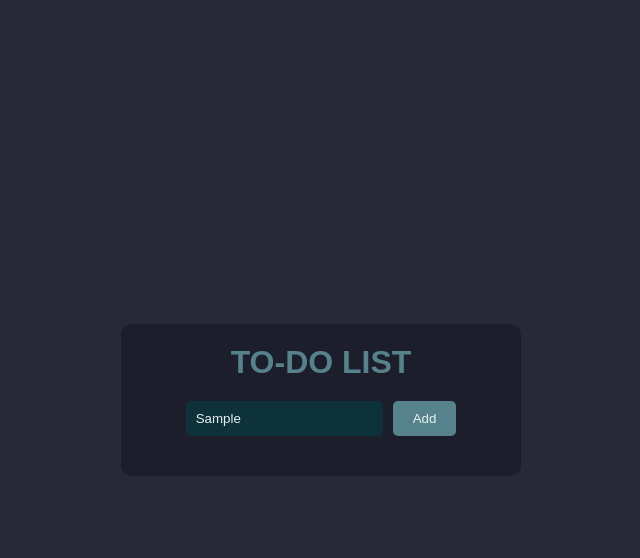
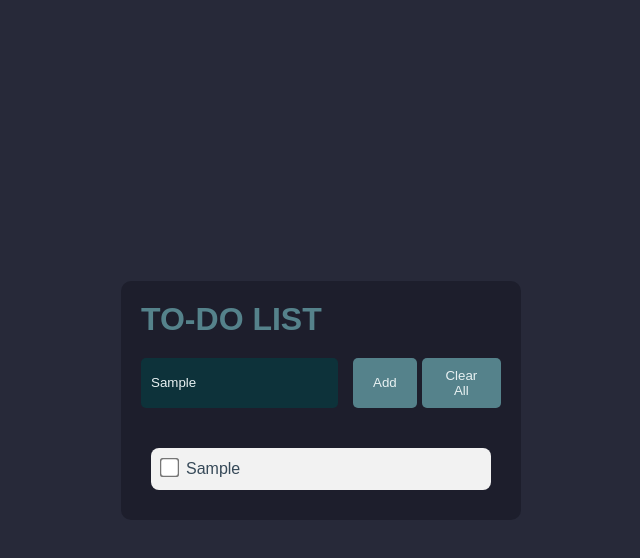
Before and after one commit to blunderdog93/TO-DO-list, a plain HTML site: page index.html in a window 1280 px wide. Both pictures are taken after typing "Sample" into the empty fields and a click on the button "Add". Shown: the whole page, without its empty margins (319-959 px from the left). Drawn offline with Linux system fonts and the light colour scheme.

Commit message:
Added the script for the to do list and modified some HTML and styling and the basic is done

```diff
--- a/index.html
+++ b/index.html
@@ -10,12 +10,14 @@
     <div class="container">
         <h1>TO-DO LIST</h1>
         <div class="input-container">
-            <input type="text" id="task-input" placeholder="Add a new task...">
-            <button id="add-task-btn">Add</button>
+            <input type="text" id="task-input" placeholder="Add a new task..." onkeypress="addTaskOnEnter(event)">
+            <button id="add-task-btn" onclick="addTask()">Add</button>
+            <button id="clear-tasks-btn" onclick="clearTasks()">Clear All</button>
         </div>
         <ul id="task-list">
 
         </ul>
     </div>
+    <script src="script.js"></script>
 </body>
 </html>
--- /dev/null
+++ b/script.js
@@ -0,0 +1,49 @@
+function getTaskInput(){
+
+    const taskInput = document.getElementById("task-input");
+    return taskInput.value;
+}
+
+function addTask(){
+
+    const task = getTaskInput();
+    if(task){
+
+        const taskList = document.getElementById("task-list");
+        const listItem = document.createElement("li");
+
+        listItem.textContent = task;
+        addTickBox(listItem);
+        taskList.appendChild(listItem);
+
+    }
+}
+function addTickBox(listItem){
+    const tickBox = document.createElement("input");
+    tickBox.type = "checkbox";
+    listItem.prepend(tickBox);
+    tickBox.style.marginRight = "10px";
+    tickBox.style.transform = "scale(1.5)";
+    tickBox.style.backgroundColor = "#4CAF50";
+
+    tickBox.addEventListener("change", function(){
+        if(this.checked){
+            listItem.style.textDecoration = "line-through";
+            listItem.style.color = "#888";
+        } else {
+            listItem.style.textDecoration = "none";
+            listItem.style.color = "#000";
+        }
+    });
+}
+function addTaskOnEnter(event){
+    if(event.key === "Enter"){
+        addTask();
+    }
+}
+
+function clearTasks(){
+
+    const taskList = document.getElementById("task-list");
+    taskList.innerHTML = "";
+}
--- a/style.css
+++ b/style.css
@@ -11,9 +11,9 @@ body{
     align-items: center;
     height: 100vh;
 }
+
 .container{
-    display: flex;
-    flex-direction: column;
+
     background-color: #1D1E2C ;
     padding: 20px;
     width: 400px;
@@ -37,16 +37,31 @@ body{
     background-color: #0d323a;
     color: #E8F1F2 ;
 }
-#add-task-btn{
+#add-task-btn, #clear-tasks-btn{
     padding: 10px 20px;
     border: none;
     border-radius: 5px;
     background-color: #55828B ;
     color: #E8F1F2 ;
     cursor: pointer;
+    margin-left: 5px;
 }
 
-#add-task-btn:hover{
+#add-task-btn:hover, #clear-tasks-btn:hover{
     background-color: #203135;
     color: #7fc7d6 ;
 }
+#task-list{
+    list-style: none;
+    width: 100%;
+
+    padding: 10px;
+    border-radius: 5px;
+    color: #364958 ;
+}
+#task-list li {
+    background-color: #f2f2f2;
+    margin-top: 10px;
+    padding: 12px;
+    border-radius: 8px;
+}
```
